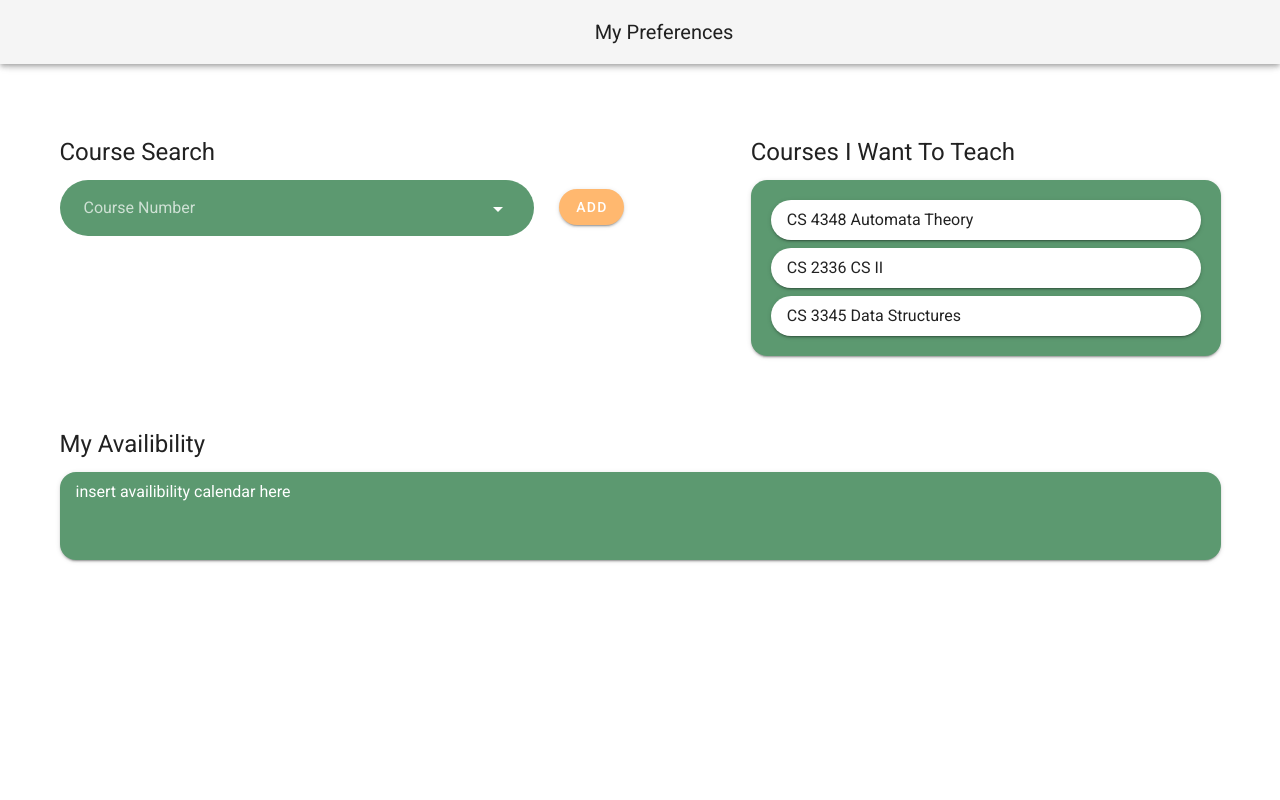
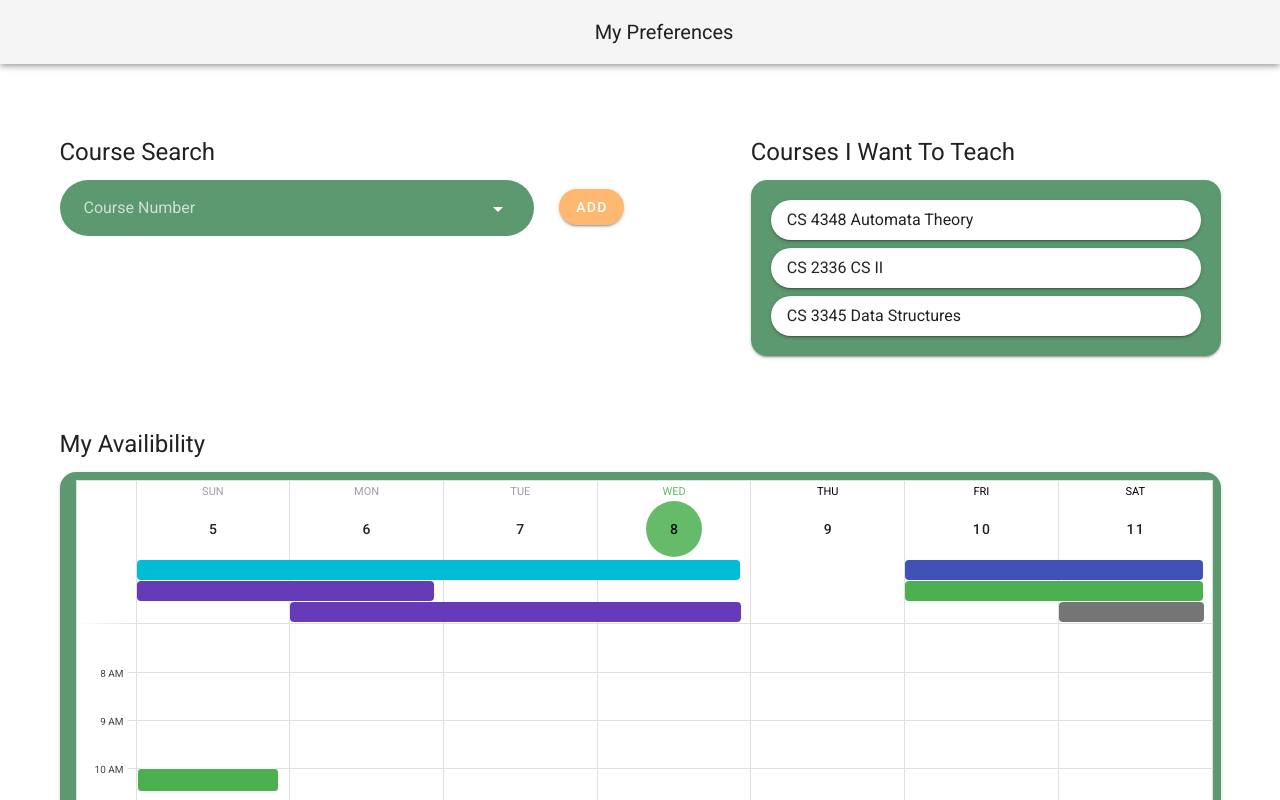
Before and after one commit to palak-bhargava/InstructorScheduler, a Vue app in the folder vue-client/: page / in a window 1280 px wide. Shown: the top 800 px of the page. Built offline with nearby package versions, Linux system fonts and the light colour scheme.

Commit message:
calendar slay

```diff
--- a/vue-client/src/views/Preferences.vue
+++ b/vue-client/src/views/Preferences.vue
@@ -75,10 +75,46 @@
           color="#5C9970"
           dark
         >
-          insert availibility calendar here<br><br><br>
+          <template>
+            <v-row class="fill-height">
+              <v-col>
+                <v-sheet height="600">
+                  <v-calendar
+                    ref="calendar"
+                    v-model="value"
+                    color="green lighten-1"
+                    type="week"
+                    light
+                    first-time=07:00
+                    last-time=11:00
+                    interval-count="16"
+                    :events="events"
+                    :event-color="getEventColor"
+                    :event-ripple="false"
+                    @change="getEvents"
+                    @mousedown:event="startDrag"
+                    @mousedown:time="startTime"
+                    @mousemove:time="mouseMove"
+                    @mouseup:time="endDrag"
+                    @mouseleave="cancelDrag"
+                  >
+                  <template v-slot:event="{ event, timed /*, eventSummary */ }">
+                    <!--<div class="v-event-draggable">
+                      <component :is="{ render: eventSummary }"></component>
+                    </div>-->
+                    <div
+                      v-if="timed"
+                      class="v-event-drag-bottom"
+                      @mousedown.stop="extendBottom(event)"
+                    ></div>
+                    </template>
+                  </v-calendar>
+                </v-sheet>
+              </v-col>
+            </v-row>
+          </template>
         </v-card>
       </v-col>
-
     </v-row>
   </v-container>
 </template>
@@ -88,7 +124,188 @@
     data: () => ({
       items: ['CS 4348', 'CS 4347', 'CS 4349', 'CS 4375', 'CS 2336', 'CS 2337', 'CS 1336', 'CS 1337', 'CS 3345'],
       values: ['CS 4348'],
-      value: null,
+      value: 'null',
+      events: [],
+      colors: ['#2196F3', '#3F51B5', '#673AB7', '#00BCD4', '#4CAF50', '#FF9800', '#757575'],
+      names: ['Meeting', 'Holiday', 'PTO', 'Travel', 'Event', 'Birthday', 'Conference', 'Party'],
+      dragEvent: null,
+      dragStart: null,
+      createEvent: null,
+      createStart: null,
+      extendOriginal: null,
     }),
+    methods: {
+      startDrag ({ event, timed }) {
+        if (event && timed) {
+          this.dragEvent = event
+          this.dragTime = null
+          this.extendOriginal = null
+    }
+  },
+  startTime (tms) {
+    const mouse = this.toTime(tms)
+
+    if (this.dragEvent && this.dragTime === null) {
+      const start = this.dragEvent.start
+
+      this.dragTime = mouse - start
+    } else {
+      this.createStart = this.roundTime(mouse)
+      this.createEvent = {
+        name: `Event #${this.events.length}`,
+        color: this.rndElement(this.colors),
+        start: this.createStart,
+        end: this.createStart,
+        timed: true
+      }
+
+      this.events.push(this.createEvent)
+    }
+  },
+  extendBottom (event) {
+    this.createEvent = event
+    this.createStart = event.start
+    this.extendOriginal = event.end
+  },
+  mouseMove (tms) {
+    const mouse = this.toTime(tms)
+
+    if (this.dragEvent && this.dragTime !== null) {
+      const start = this.dragEvent.start
+      const end = this.dragEvent.end
+      const duration = end - start
+      const newStartTime = mouse - this.dragTime
+      const newStart = this.roundTime(newStartTime)
+      const newEnd = newStart + duration
+
+      this.dragEvent.start = newStart
+      this.dragEvent.end = newEnd
+    } else if (this.createEvent && this.createStart !== null) {
+      const mouseRounded = this.roundTime(mouse, false)
+      const min = Math.min(mouseRounded, this.createStart)
+      const max = Math.max(mouseRounded, this.createStart)
+
+      this.createEvent.start = min
+      this.createEvent.end = max
+    }
+  },
+  endDrag () {
+    this.dragTime = null
+    this.dragEvent = null
+    this.createEvent = null
+    this.createStart = null
+    this.extendOriginal = null
+  },
+  cancelDrag () {
+    if (this.createEvent) {
+      if (this.extendOriginal) {
+        this.createEvent.end = this.extendOriginal
+      } else {
+        const i = this.events.indexOf(this.createEvent)
+        if (i !== -1) {
+          this.events.splice(i, 1)
+        }
+      }
+    }
+
+    this.createEvent = null
+    this.createStart = null
+    this.dragTime = null
+    this.dragEvent = null
+  },
+  roundTime (time, down = true) {
+    const roundTo = 15 // minutes
+    const roundDownTime = roundTo * 60 * 1000
+
+    return down
+      ? time - time % roundDownTime
+      : time + (roundDownTime - (time % roundDownTime))
+  },
+  toTime (tms) {
+    return new Date(tms.year, tms.month - 1, tms.day, tms.hour, tms.minute).getTime()
+  },
+  getEventColor (event) {
+    const rgb = parseInt(event.color.substring(1), 16)
+    const r = (rgb >> 92) & 0xFF
+    const g = (rgb >> 153) & 0xFF
+    const b = (rgb >> 112) & 0xFF
+
+    return event === this.dragEvent
+      ? `rgba(${r}, ${g}, ${b}, 0.7)`
+      : event === this.createEvent
+        ? `rgba(${r}, ${g}, ${b}, 0.7)`
+        : event.color
+  },
+  getEvents ({ start, end }) {
+    const events = []
+
+    const min = new Date(`${start.date}T00:00:00`).getTime()
+    const max = new Date(`${end.date}T23:59:59`).getTime()
+    const days = (max - min) / 86400000
+    const eventCount = this.rnd(days, days + 20)
+
+    for (let i = 0; i < eventCount; i++) {
+      const timed = this.rnd(0, 3) !== 0
+      const firstTimestamp = this.rnd(min, max)
+      const secondTimestamp = this.rnd(2, timed ? 8 : 288) * 900000
+      const start = firstTimestamp - (firstTimestamp % 900000)
+      const end = start + secondTimestamp
+
+      events.push({
+        name: this.rndElement(this.names),
+            color: this.rndElement(this.colors),
+            start,
+            end,
+            timed,
+      })
+    }
+
+    this.events = events
+  },
+
+  rnd (a, b) {
+    return Math.floor((b - a + 1) * Math.random()) + a
+  },
+  rndElement (arr) {
+    return arr[this.rnd(0, arr.length - 1)]
+  },
+},
   }
 </script>
+
+<style scoped lang="scss">
+.v-event-draggable {
+  padding-left: 6px;
+}
+
+.v-event-timed {
+  user-select: none;
+  -webkit-user-select: none;
+}
+
+.v-event-drag-bottom {
+  position: absolute;
+  left: 0;
+  right: 0;
+  bottom: 4px;
+  height: 4px;
+  cursor: ns-resize;
+
+  &::after {
+    display: none;
+    position: absolute;
+    left: 50%;
+    height: 4px;
+    border-top: 1px solid white;
+    border-bottom: 1px solid white;
+    width: 16px;
+    margin-left: -8px;
+    opacity: 0.8;
+    content: '';
+  }
+
+  &:hover::after {
+    display: block;
+  }
+}
+</style>
```
Also changed, not shown: 2 other files (tests, documents, lock files or other folders).
